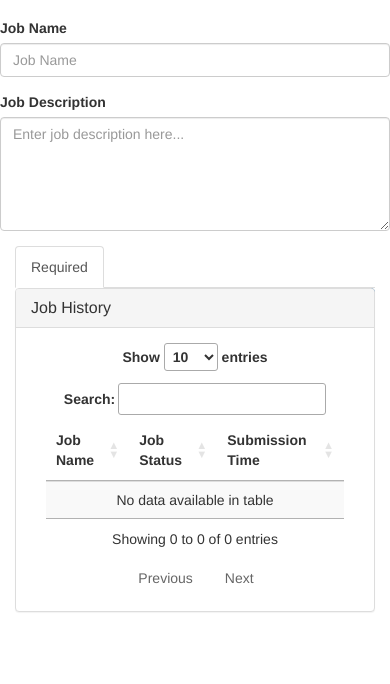
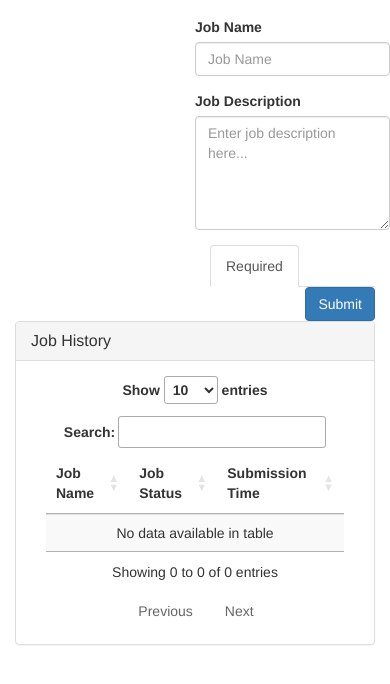
Before and after one commit to Chris7/djangui-home, a Django app: template djguihome/templates/djangui_home.html in a window 390 px wide. Shown: the part 55-739 px from the top of the page. Run offline with Django 3.2, Linux system fonts and the light colour scheme; the template is opened without the code that fills it, so the values that code supplies are empty; some libraries are stand-ins or nearby versions.

Commit message:
responsive things

```diff
--- a/djguihome/templates/base.html
+++ b/djguihome/templates/base.html
@@ -71,7 +71,7 @@
     </nav>
 
     {% block left_sidebar %}
-        <div class="col-md-3">
+        <div class="col-md-3 col-xs-6">
             {% block left_sidebar_content %}
             {% endblock left_sidebar_content %}
         </div>
@@ -79,7 +79,7 @@
 
     {% block center %}
 
-        <div class="col-md-6">
+        <div class="col-md-6 col-xs-6">
 {#                <div{% block center_content_affix %} class="djangui-affix col-md-5" data-spy="affix"{% endblock center_content_affix %}>#}
                 {% block center_content %}
                 {% endblock center_content %}
@@ -88,7 +88,7 @@
     {% endblock center %}
 
     {% block right_sidebar %}
-        <div class="col-md-3">
+        <div class="col-md-3 col-xs-12">
         {% block right_sidebar_content %}
         {% endblock right_sidebar_content %}
         </div>
```
